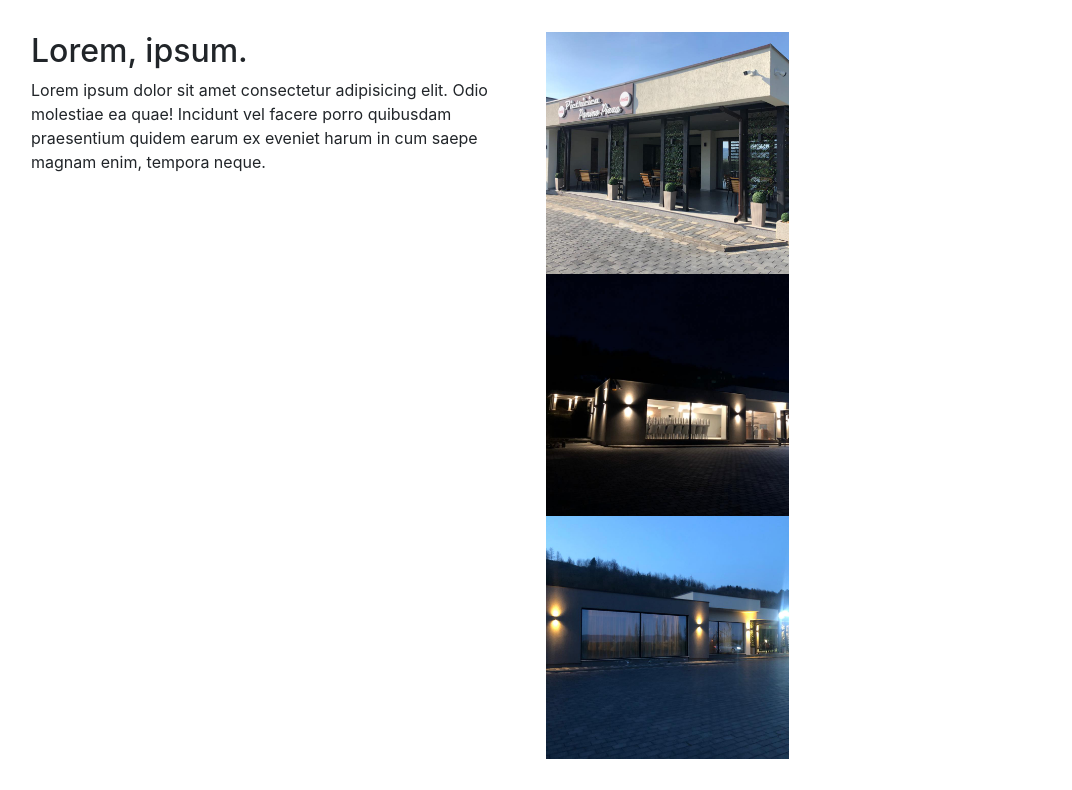
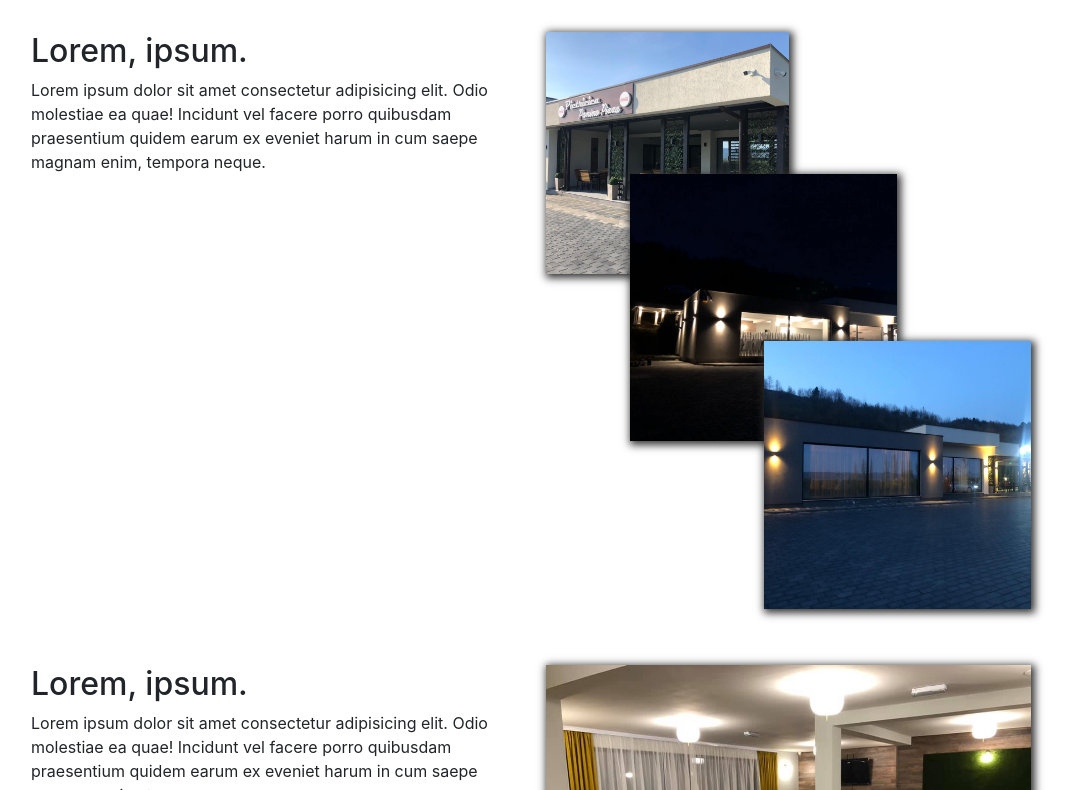
Before and after one commit to dariusflonta/restaurant-pietricica, a plain HTML site: page meniu-tinaud.html in a window 1280 px wide. Shown: the part 1296-2086 px from the top of the page, without its empty margins (109-1181 px from the left). Drawn offline with nearby package versions, Linux system fonts and the light colour scheme.

Commit message:
Add files via upload

```diff
--- a/styles.css
+++ b/styles.css
@@ -159,7 +159,7 @@ footer p {
 .sub-header3 {
     height:50vh;
     width:100%;
-    background-image:linear-gradient(rgba(0,0,0,.9),rgba(0,0,0,.9)),url(foto/pizza-tinaud.jpg);
+    background-image:linear-gradient(rgba(0,0,0,.8),rgba(0,0,0,.9)),url('foto/pizza-tinaud.jpg');
     background-size:cover;
     background-position:0;
     box-shadow: 0 4px 4px 2px;
@@ -206,6 +206,30 @@ article p {
     border-bottom: 1px solid #eec373;
 
 }
+.panino-img {
+    box-shadow:2px 2px 8px 2px #333333;
+}
+.panino-img1 {
+    display:flex;
+    align-items:start;
+    justify-content: start;
+}
+.panino-img2 {
+    display:flex;
+    align-items:center;
+    justify-content: center;
+    position:relative;
+    margin-left:-50px;
+    margin-top:-100px;
+}
+.panino-img3 {
+    display:flex;
+    align-items:end;
+    justify-content: end;
+    position:relative;
+    margin-left:-50px;
+    margin-top:-100px;
+}
 
 @media (max-width:600px) {
     .menu-block {
```
